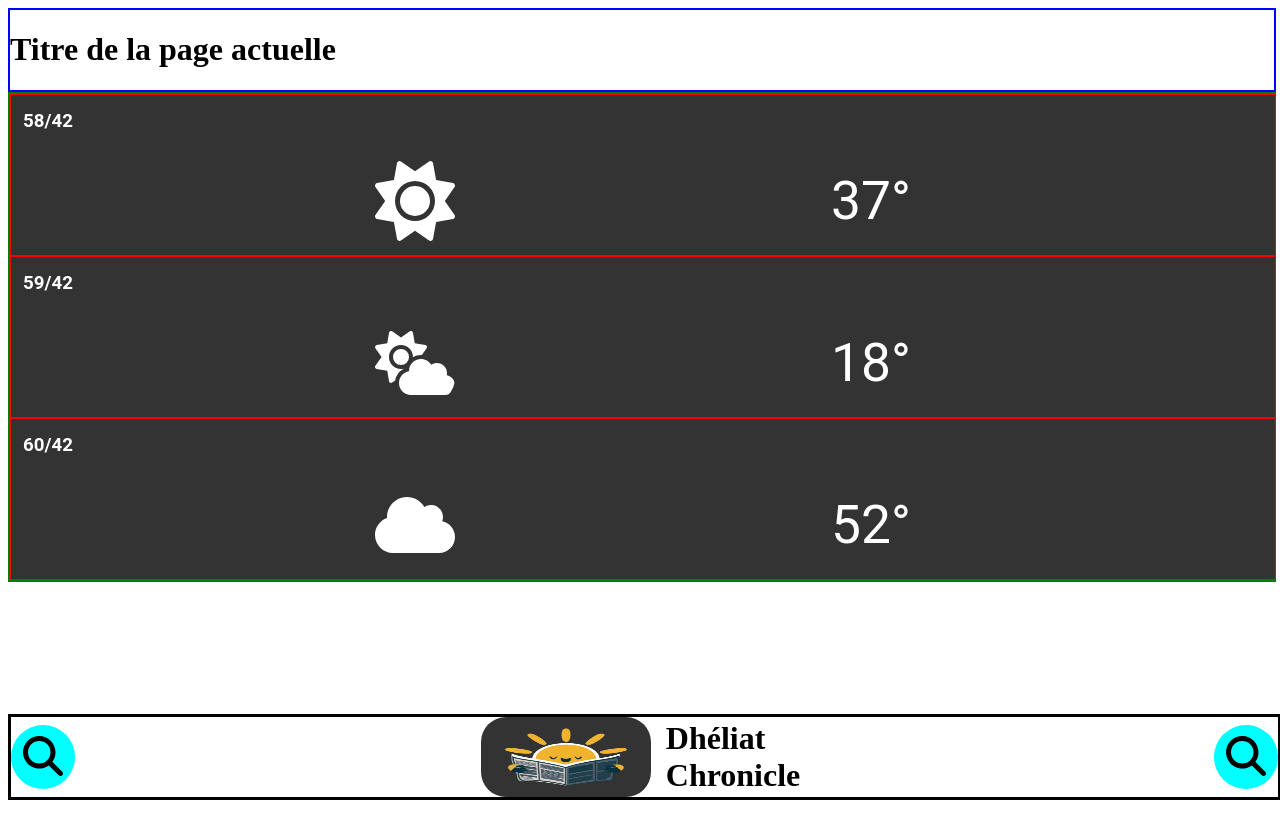
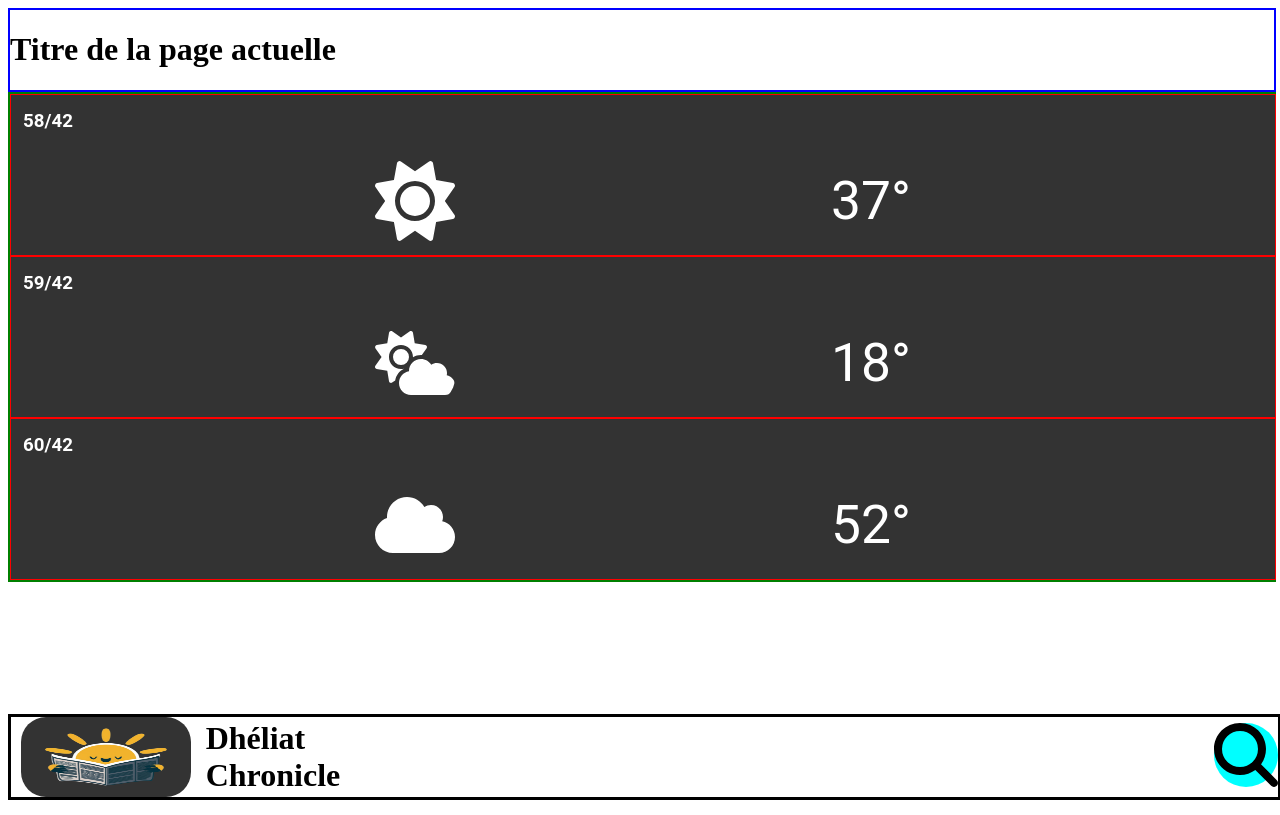
Before and after one commit to WildCodeSchool/2023-09-JS-Lyon-P2-GROUP-API-Way, a React (Vite) app in the folder frontend/: page /accueil in a window 1280 px wide. Built offline with nearby package versions, Linux system fonts and the light colour scheme.

Commit message:
correct and delete odd searchbutton

```diff
--- a/frontend/src/components/NavBar/NavBar.jsx
+++ b/frontend/src/components/NavBar/NavBar.jsx
@@ -5,8 +5,9 @@ import "./navbar.css";
 function Navbar() {
   return (
     <div className="navbar">
-      <SearchButton className="buttonSearchLeft" />{" "}
-      {/* Utilisez le composant SearchButton à gauche */}
+      <div className="buttonSearchLeft">
+        <SearchButton /> {/* Utilisez le composant SearchButton à gauche */}
+      </div>
       <div className="centerContent">
         <img
           src="/src/assets/logo2.png"
@@ -15,8 +16,9 @@ function Navbar() {
         />
         <h1>Dhéliat Chronicle</h1>
       </div>
-      <SearchButton className="buttonSearchRight" />{" "}
-      {/* Utilisez le composant SearchButton à droite */}
+      <div className="buttonSearchRight">
+        <SearchButton /> {/* Utilisez le composant SearchButton à droite */}
+      </div>
     </div>
   );
 }
--- a/frontend/src/components/NavBar/SearchButton.jsx
+++ b/frontend/src/components/NavBar/SearchButton.jsx
@@ -1,16 +1,18 @@
 import React from "react";
+import { Link } from "react-router-dom"; // Importez Link depuis react-router-dom
 import Magnifyingred from "../../assets/Magnifyingred";
 
 function SearchButton() {
   return (
-    <div className="buttonnavbar">
+    <div>
       <button
         className="buttonSearchNavBar"
-        onClick="window.location.href = '../../pages/SearchPage.jsx;"
         type="button"
-        aria-label="Rechercher"
+        aria-label="Lien vers la page recherche"
       >
-        <Magnifyingred />
+        <Link to="/recherche" className="search-button">
+          <Magnifyingred />
+        </Link>
       </button>{" "}
     </div>
   );
```
